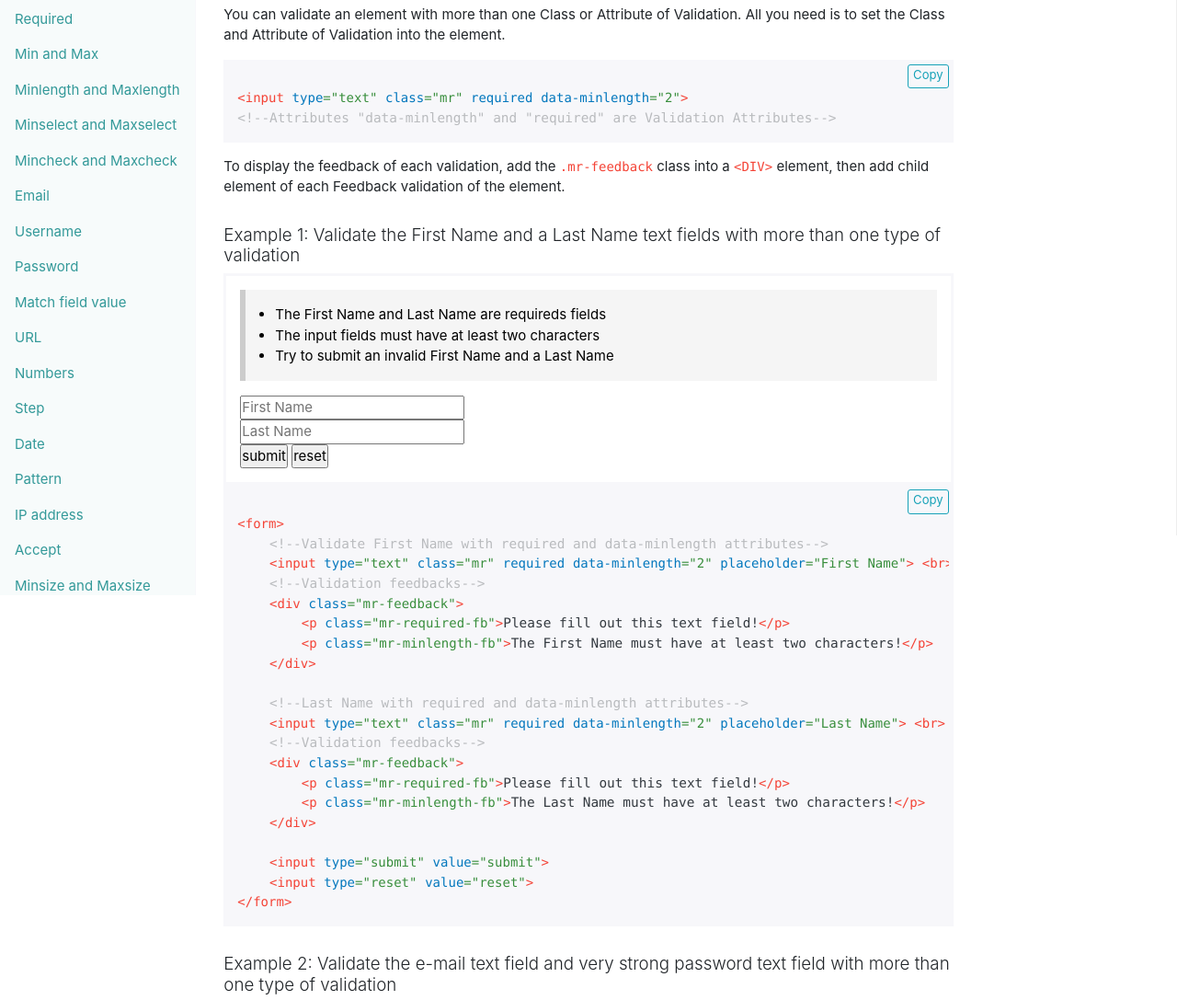
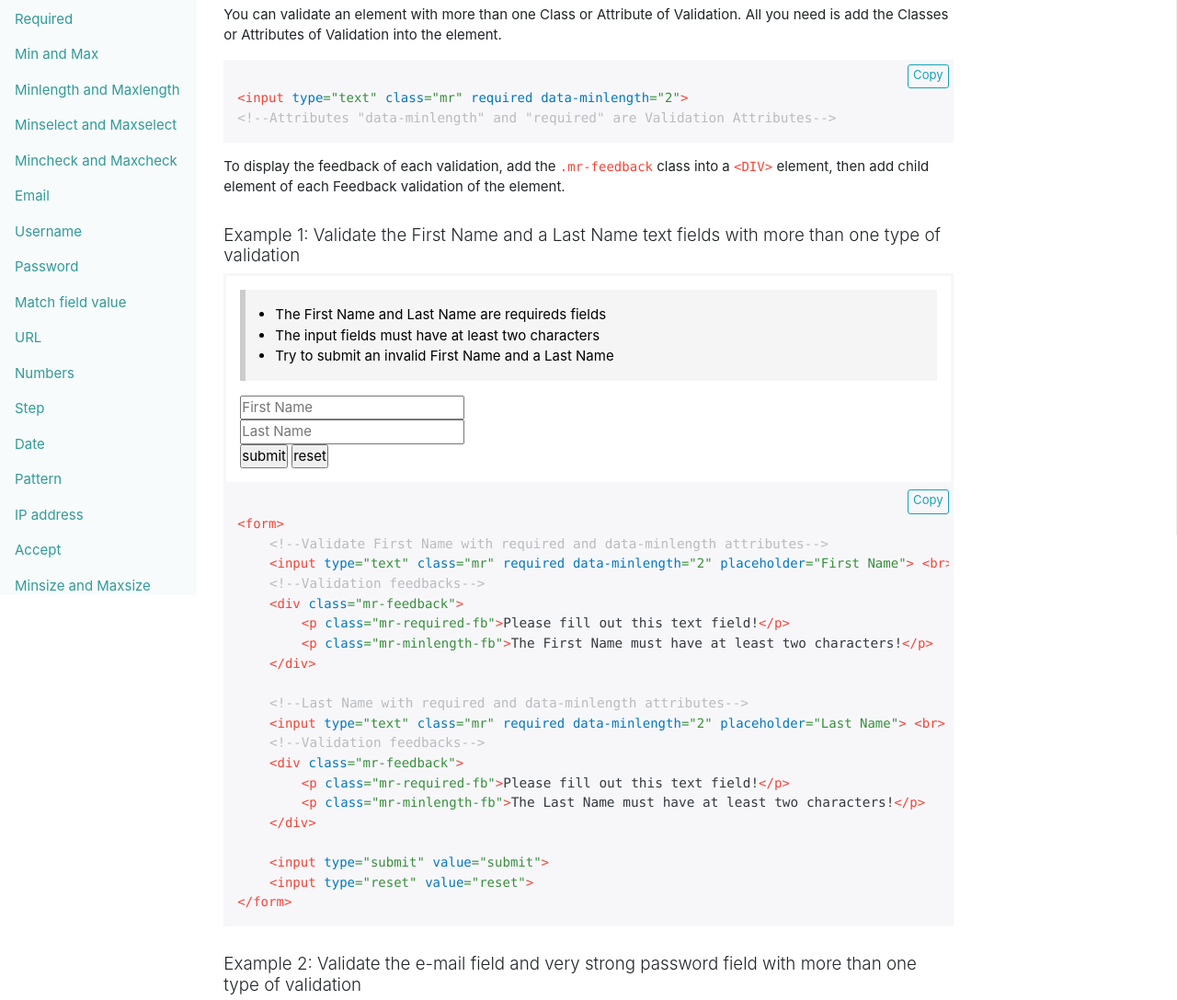
Before and after one commit to AlbertoAdolfo27/myrules, a plain HTML site: page docs/multi-validate-an-element.html in a window 1280 px wide. Shown: the part 153-1240 px from the top of the page at 92% size. Drawn offline with Linux system fonts and the light colour scheme.

Commit message:
Update docs of page mult-validate an element page

```diff
--- a/docs/multi-validate-an-element.html
+++ b/docs/multi-validate-an-element.html
@@ -35,7 +35,7 @@
             <div class="container-fluid" id="main-container">
                 <section class="pb-25" id="multi-validate-an-element">
                     <h1>Multi-validate an element</h1>
-                    <p>You can validate an element with more than one Class or Attribute of Validation. All you need is to set the Class and Attribute of Validation into the element.</p>
+                    <p>You can validate an element with more than one Class or Attribute of Validation. All you need is add the Classes or Attributes of Validation into the element.</p>
 
                     <div class="code-panel">
                         <div class="clearfix">
@@ -113,7 +113,7 @@
                         </code>
                     </div>
 
-                    <h3 class="h5">Example 2: Validate the e-mail text field and very strong password text field with more than one type of validation</h3>
+                    <h3 class="h5">Example 2: Validate the e-mail field and very strong password field with more than one type of validation</h3>
 
                     <div class="mr-test">
                         <div class="panel-info">
```
